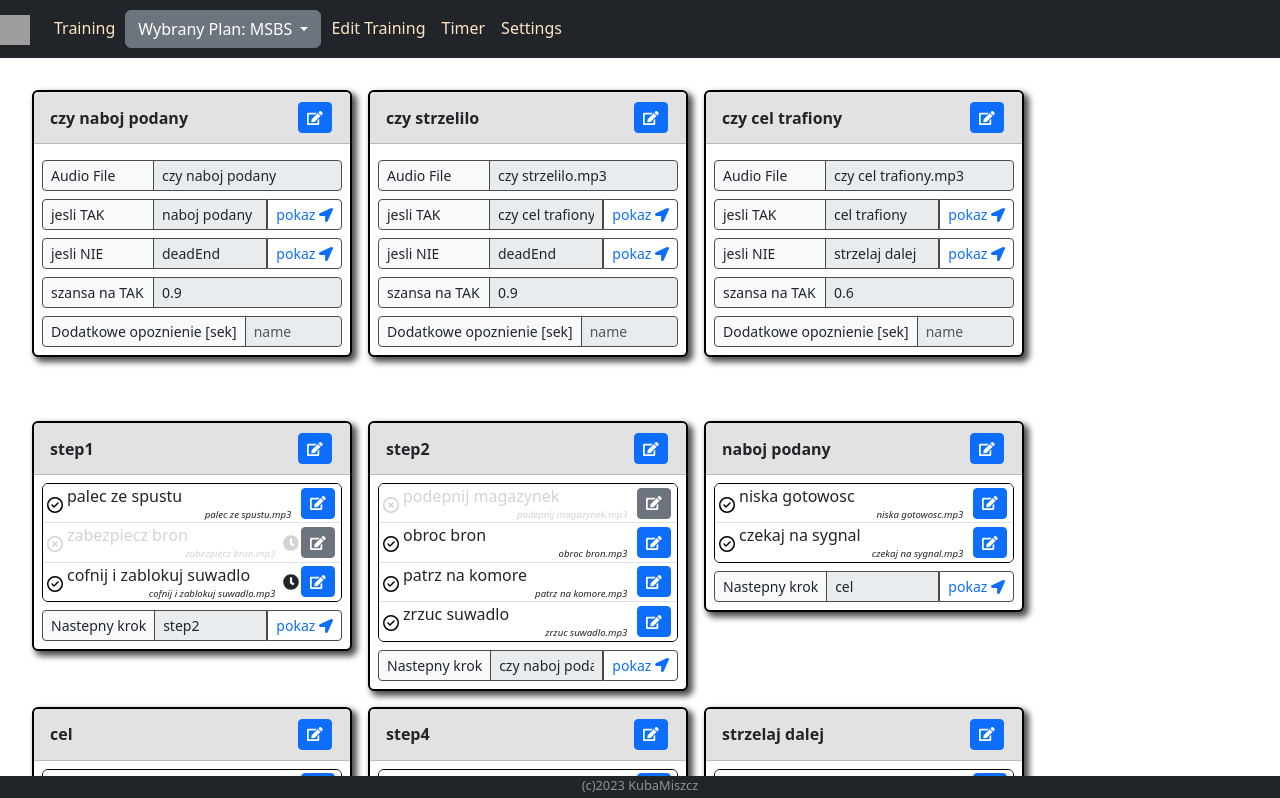
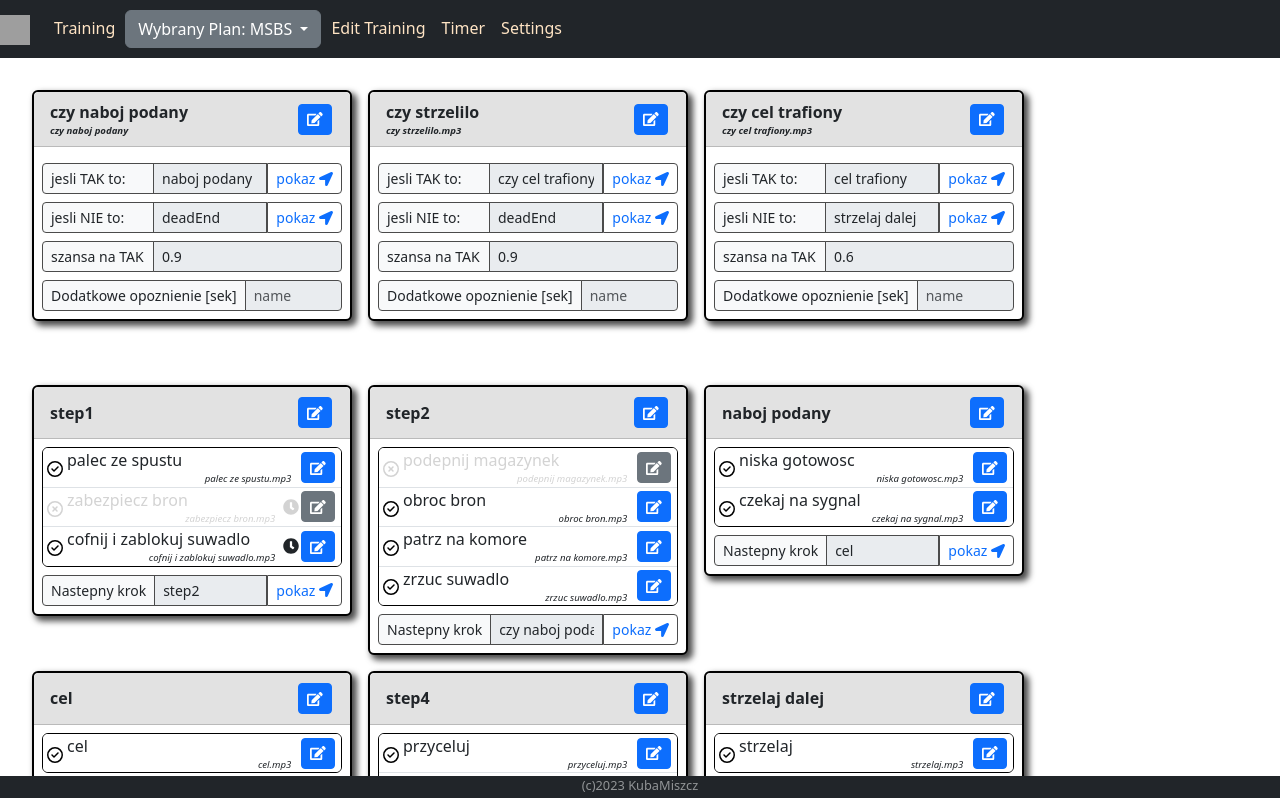
Before and after one commit to KubaMiszcz/ShootingTrainer, an Angular app: page /edit-procedure-tab in a window 1280 px wide. Shown: the top 798 px of the page. Built offline with nearby package versions, Linux system fonts and the light colour scheme; grey boxes are pictures that could not be loaded.

Commit message:
handel with decider

```diff
--- a/src/app/components/decider-tile/decider-tile.component.html
+++ b/src/app/components/decider-tile/decider-tile.component.html
@@ -2,21 +2,19 @@
     [ngClass]="{'highlight-border' : isHighlighted}">
 
     <div class="card-header" [ngClass]="{'highlight-background' : isHighlighted}">
-        {{decider.name}}
+        <div class="label-name me-2">
+            <div>{{decider.name}}</div>
+            <div class="audio-filename">{{decider.audioFileName}}</div>
+        </div>
         <button type="button" class="btn btn-primary btn-sm" (click)="edit(decider)">
             <i class="fa fa-edit" aria-hidden="true"></i>
         </button>
     </div>
 
     <div class="card-body p-2">
-        <div class="input-group input-group-sm mt-2">
-            <span class="input-group-text label" id="basic-addon1">Audio File</span>
-            <input [ngModel]="decider.audioFileName" type="text" class="form-control" id="actionName" placeholder="name"
-                aria-label="name" aria-describedby="basic-addon1" required disabled readonly>
-        </div>
 
         <div class="input-group input-group-sm mt-2">
-            <span class="input-group-text label" id="basic-addon1">jesli TAK</span>
+            <span class="input-group-text label" id="basic-addon1">jesli TAK to:</span>
             <input [ngModel]="decider.positiveBlockName" type="text" class="form-control" id="actionName" placeholder="name"
                 aria-label="name" aria-describedby="basic-addon1" required disabled readonly>
             <button class="input-group-text btn btn-outline-primary m-0" type="button"
@@ -26,7 +24,7 @@
         </div>
 
         <div class="input-group input-group-sm mt-2">
-            <span class="input-group-text label" id="basic-addon1">jesli NIE</span>
+            <span class="input-group-text label" id="basic-addon1">jesli NIE to:</span>
             <input [ngModel]="decider.negativeBlockName" type="text" class="form-control" id="actionName" placeholder="name"
                 aria-label="name" aria-describedby="basic-addon1" required disabled readonly>
             <button class="input-group-text btn btn-outline-primary m-0" type="button"
--- a/src/app/components/decider-tile/decider-tile.component.scss
+++ b/src/app/components/decider-tile/decider-tile.component.scss
@@ -17,6 +17,17 @@
         display: flex;
         justify-content: space-between;
         align-items: center;
+
+        .label-name{
+            // width: 60%;
+            width: -webkit-fill-available;
+
+            .audio-filename{
+                font-style: italic;
+                font-size: 0.6rem;
+                text-align: start;
+            }
+        }
     }
 
     .btn-append {
@@ -25,12 +36,12 @@
 }
 
 .highlight-background {
-    background-color: red !important;
+    background-color: green !important;
 }
 
 .highlight-border {
-    border-color: red;
-    box-shadow: 4px 4px 6px 1px red;
+    border-color: green;
+box-shadow: 4px 4px 6px 1px green;
     animation: blinker 0.4s linear infinite;
 }
 
--- a/src/app/components/edit-procedure-tab/edit-procedure-tab.component.html
+++ b/src/app/components/edit-procedure-tab/edit-procedure-tab.component.html
@@ -2,15 +2,16 @@
     <div *ngFor="let item of (procedure$ |async)?.deciders">
         <!-- <app-stage-tile [stage]="item" [isHighlighted]="highlightedStageName===item.name"
             (pointNextBlock)="highlightStage($event)"></app-stage-tile> -->
-            <app-decider-tile [decider]="item"></app-decider-tile>
+        <app-decider-tile [decider]="item" [isHighlighted]="highlightedBlockName===item.name"
+        (pointNextBlock)="highlightBlock($event)"></app-decider-tile>
     </div>
 </div>
 
 
 <div class="stages p-4">
     <div *ngFor="let item of (procedure$ |async)?.stages">
-        <app-stage-tile [stage]="item" [isHighlighted]="highlightedStageName===item.name"
-            (pointNextBlock)="highlightStage($event)"></app-stage-tile>
+        <app-stage-tile [stage]="item" [isHighlighted]="highlightedBlockName===item.name"
+            (pointNextBlock)="highlightBlock($event)"></app-stage-tile>
     </div>
 </div>
 
--- a/src/app/components/edit-procedure-tab/edit-procedure-tab.component.ts
+++ b/src/app/components/edit-procedure-tab/edit-procedure-tab.component.ts
@@ -14,7 +14,7 @@ export class EditProcedureTabComponent {
   deciders = this.appService.currentProcedure$.value.deciders;
   procedure$ = new Subject<IProcedure>();
   procedureJSON = '';
-  highlightedStageName = '';
+  highlightedBlockName = '';
 
   constructor(
     private appService: AppService,
@@ -23,13 +23,17 @@ export class EditProcedureTabComponent {
     this.procedure$ = appService.currentProcedure$;
   }
 
-  highlightStage(value: string) {
+  highlightBlock(value: string) {
     console.log(value);
-    let stage = this.stages.find((s) => s.name === value);
+    let blockName = this.stages.find((s) => s.name === value)?.name;
 
-    this.highlightedStageName = stage?.name ?? '';
+    if (!blockName?.length) {
+      blockName = this.deciders.find((s) => s.name === value)?.name;
+    }
+
+    this.highlightedBlockName = blockName ?? '';
     setTimeout(() => {
-      this.highlightedStageName = '';
+      this.highlightedBlockName = '';
     }, 1000);
   }
 
--- a/src/app/components/stage-tile/stage-tile.component.scss
+++ b/src/app/components/stage-tile/stage-tile.component.scss
@@ -22,12 +22,12 @@
 }
 
 .highlight-background {
-    background-color: red !important;
+    background-color: green !important;
 }
 
 .highlight-border {
-    border-color: red;
-    box-shadow: 4px 4px 6px 1px red;
+    border-color: green;
+    box-shadow: 4px 4px 6px 1px green;
     animation: blinker 0.4s linear infinite;
 }
 
```
